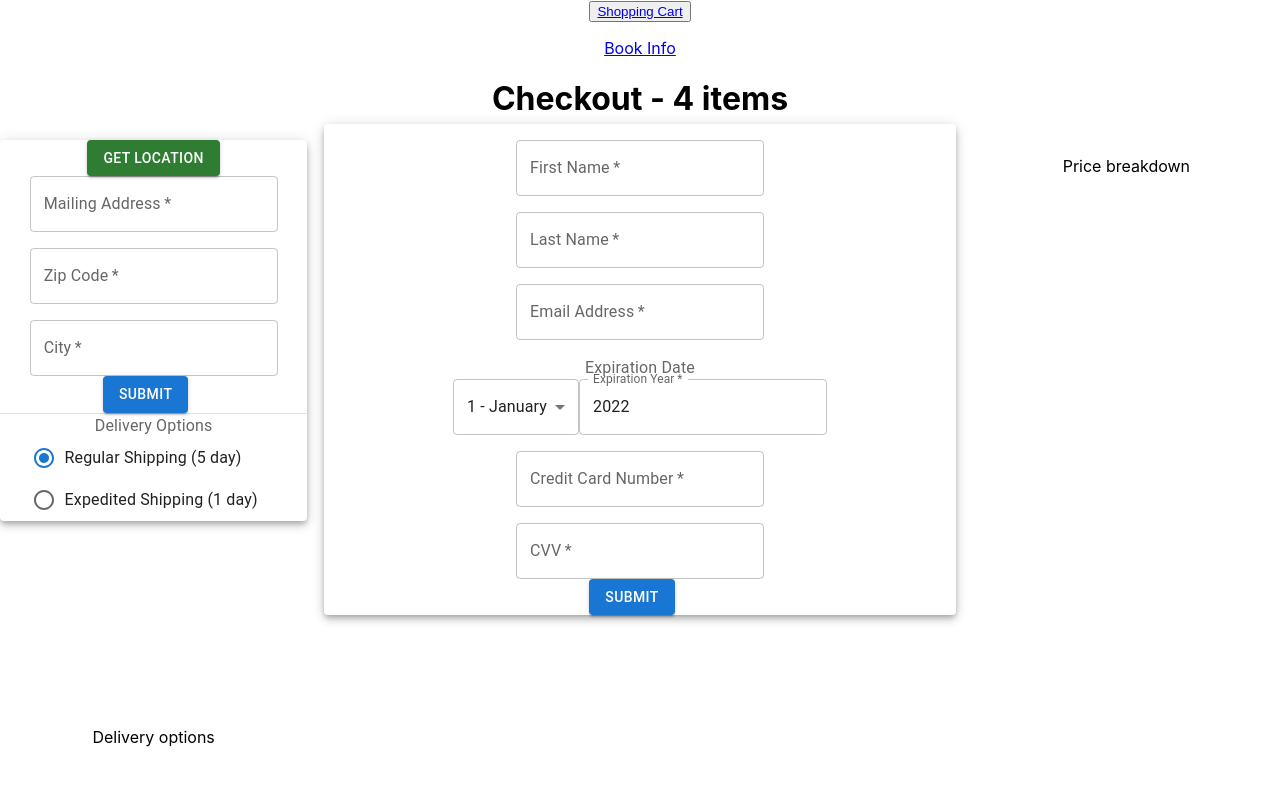
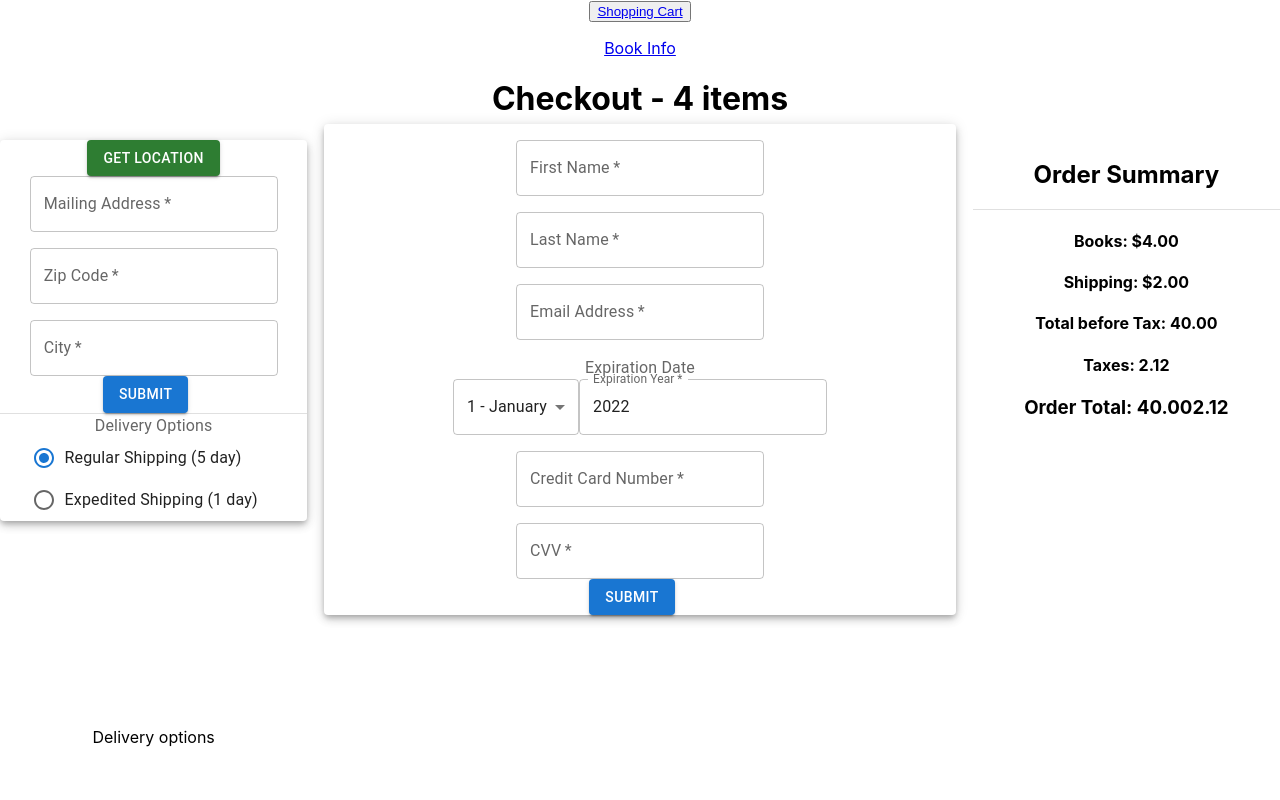
Before and after one commit to jazzyboii/book-app, a React (Create React App) app in the folder book-app/: page /payment-page in a window 1280 px wide. Shown: the top 800 px of the page. Built offline with nearby package versions, Linux system fonts and the light colour scheme.

Commit message:
all that is left is taxes

```diff
--- /dev/null
+++ b/book-app/src/components/ShoppingCart/OrderBreakdown.js
@@ -0,0 +1,44 @@
+import { useContext, useEffect, useState } from "react";
+import { ShoppingContext } from "../../contexts/shoppingContext";
+import { Divider } from "@mui/material";
+
+export default function OrderBreakdown(props) {
+    // const {cart} = useContext(ShoppingContext);
+    const [shippingCosts, setShippingCosts] = useState(0);
+    const [total, setTotal] = useState(0);
+    const weightInOz = 5 * props.amount;
+    let shippingMultiplier = 1;
+    if(props.deliveryOption === "expidited") {
+        shippingMultiplier = 2;
+    }
+
+    let costPerOz;
+    if (weightInOz < 20) {
+        costPerOz = 2 * shippingMultiplier;
+    }
+    else if (weightInOz > 32) {
+        costPerOz = 20 * shippingMultiplier;
+    }
+    else {
+        costPerOz = 10 * shippingMultiplier;
+    }
+
+    useEffect( () => {
+        const cost = (costPerOz * weightInOz * 0.01).toFixed(2);
+        setShippingCosts(cost);
+        const total = props.amount + shippingCosts;
+        setTotal(total);
+    }, [costPerOz, weightInOz])
+
+    return(
+        <>
+            <h2>Order Summary</h2>
+            <Divider/>
+            <h4>Books: ${props.amount}.00</h4>
+            <h4>Shipping: ${shippingCosts}</h4>
+            <h4>Total before Tax: {total}</h4>
+            <h4>Taxes: {(total * 0.053).toFixed(2)}</h4>
+            <h3>Order Total: {total + (total * 0.053).toFixed(2)}</h3>
+        </>
+    );
+}
--- a/book-app/src/components/ShoppingCart/PaymentPage.js
+++ b/book-app/src/components/ShoppingCart/PaymentPage.js
@@ -5,6 +5,7 @@ import {useNavigate} from 'react-router-dom';
 import './paymentPage.css'
 import { makeStyles, } from '@material-ui/core/styles';
 import CreditCardForm from "./CreditCardForm";
+import OrderBreakdown from "./OrderBreakdown";
 
 const useStyles = makeStyles(() => ({
     boxWrapper: {
@@ -25,8 +26,15 @@ export default function PaymentPage() {
     const {cart} = useContext(ShoppingContext);
     const [data, setData] = useState([])
     const [amount, setAmount] = useState(0);
-    const [longitude, setLongitude] = useState();
-    const [latitude, setLatitude] = useState();
+    // const [longitude, setLongitude] = useState();
+    // const [latitude, setLatitude] = useState();
+    const [officialLocation, setOfficialLocation] = useState({
+        longitude: "",
+        latitude: "",
+        streetAddress: "",
+        zipcode: "",
+        city: ""
+    });
     const [deliveryOption, setDeliveryOption] = useState("regular");
 
     const defaultValues ={
@@ -60,15 +68,16 @@ export default function PaymentPage() {
         }
 
     function setPosition(position) {
-            setLongitude(position.coords.longitude);
-            setLatitude(position.coords.latitude);
+            setOfficialLocation({...officialLocation, longitude: position.coords.longitude, latitude: position.coords.latitude})
+            // setLongitude(position.coords.longitude);
+            // setLatitude(position.coords.latitude);
             setDataSubmitted(true);
     }
 
     const handleSubmit = (event) => {
         event.preventDefault();
         console.log(formValues);
-        // setFormValues(defaultValues);
+        setOfficialLocation({...officialLocation, streetAddress: formValues.address, zipcode: formValues.zipcode, city: formValues.city})
         setDataSubmitted(true);
     };
 
@@ -234,7 +243,9 @@ export default function PaymentPage() {
 
                 <div className="div5"><Button onClick={goBack}>Go Back</Button></div>
 
-                <div className="div4"><p>Price breakdown</p></div>
+                <div className="div4">
+                    <OrderBreakdown amount={amount} deliveryOption={deliveryOption} location={officialLocation}/>
+                </div>
 
                 <div className="div3"><p>Delivery options</p></div>
             {/* <Button variant="outlined" onClick={goBack} className='goBackButton'> Go Back </Button> */}
```
